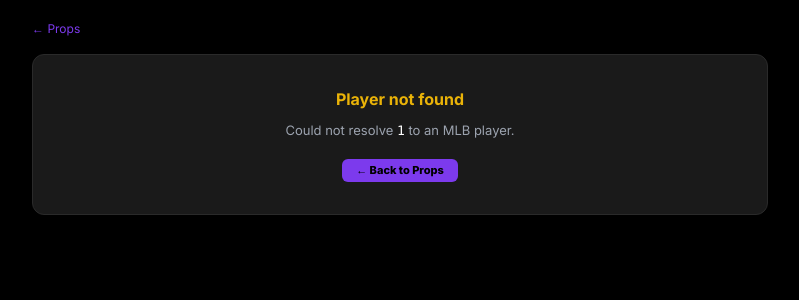
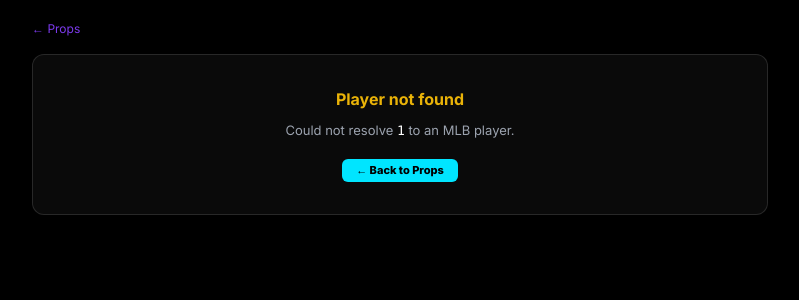
Before and after one commit to xyl5n/sports-betting-tool, a Flask app: page /player/1/1 in a window 1280 px wide. Shown: the part 57-357 px from the top of the page, without its empty margins (240-1039 px from the left). Run offline with Flask 3, Linux system fonts and the light colour scheme; data that the repository does not hold is empty; some libraries are stand-ins or nearby versions.

Commit message:
feat: OLED theme on player page + props nav links
Co-Authored-By: Claude Opus 4.8 <noreply@anthropic.com>

```diff
--- a/app/static/js/player.js
+++ b/app/static/js/player.js
@@ -260,7 +260,7 @@
     return '<div class="flex items-center gap-2 py-[5px] border-b border-[#161616] last:border-0">' +
       '<span class="text-[11px] font-bold pl-text-dim min-w-[110px]">' + esc(r.label || "") + '</span>' +
       '<span class="text-[12px] font-mono font-bold pl-text-text min-w-[50px] text-right">' + esc(v) + '</span>' +
-      '<div style="flex:1;height:6px;background:#1a1a1a;border-radius:3px;overflow:hidden;">' +
+      '<div style="flex:1;height:6px;background:#0a0a0a;border-radius:3px;overflow:hidden;">' +
         '<div style="height:100%;width:' + width + '%;background:' + col + ';"></div>' +
       '</div>' +
       '<span class="text-[11px] font-mono font-bold min-w-[28px] text-right" style="color:' + col + ';">' +
@@ -475,7 +475,7 @@
         splitLine = '<span class="text-[10.5px] italic pl-text-dim2" style="padding-left:24px;">' +
           esc(splitLabel) + ': no split data</span>';
       }
-      return '<div class="flex flex-col gap-[3px] py-2 border-b border-[#1a1a1a] last:border-0">' +
+      return '<div class="flex flex-col gap-[3px] py-2 border-b border-[#0a0a0a] last:border-0">' +
         '<div class="flex items-center gap-2">' +
           '<span class="text-[11px] font-extrabold font-mono pl-text-dim2 min-w-[16px]">' +
             esc(String(b.order || "")) + '</span>' +
@@ -492,7 +492,7 @@
   // ── Shared render helpers ─────────────────────────────────────────────
   function section(title, bodyHtml) {
     return '<div class="pl-card">' +
-      '<div class="text-[10px] font-extrabold tracking-wider" style="color:#9F67FF;letter-spacing:.8px;">' +
+      '<div class="text-[10px] font-extrabold tracking-wider" style="color:#00E5FF;letter-spacing:.8px;">' +
         esc(title) + '</div>' +
       bodyHtml +
     '</div>';
@@ -506,14 +506,14 @@
   }
   function statBox(label, value) {
     return '<div class="flex-1 flex flex-col items-center gap-[2px] py-[10px] px-3" ' +
-      'style="background:#222;border:1px solid #2a2a2a;border-radius:10px;">' +
+      'style="background:#222;border:1px solid #111111;border-radius:10px;">' +
       '<span class="text-[10px] font-bold tracking-wider pl-text-dim2">' + esc(label) + '</span>' +
       '<span class="text-[18px] font-extrabold font-mono pl-text-text">' + esc(value) + '</span>' +
     '</div>';
   }
   function statBoxColor(label, value, color) {
     return '<div class="flex-1 flex flex-col items-center gap-[2px] py-[10px] px-3" ' +
-      'style="background:#222;border:1px solid #2a2a2a;border-radius:10px;">' +
+      'style="background:#222;border:1px solid #111111;border-radius:10px;">' +
       '<span class="text-[10px] font-bold tracking-wider pl-text-dim2">' + esc(label) + '</span>' +
       '<span class="text-[18px] font-extrabold font-mono" style="color:' + color + ';">' +
         esc(value) + '</span>' +
@@ -521,8 +521,8 @@
   }
   function colorToken(name) {
     return {pos: "#22c55e", neg: "#ef4444", warn: "#eab308",
-            dim: "#9ca3af", primary: "#7C3AED",
-            primary_hi: "#9F67FF"}[name] || "#fff";
+            dim: "#9ca3af", primary: "#00E5FF",
+            primary_hi: "#00E5FF"}[name] || "#fff";
   }
 
   // ── Percentile split-pill delegation (event-delegated on the host) ────
--- a/app/static/js/props.js
+++ b/app/static/js/props.js
@@ -219,6 +219,8 @@
       ? "bg-neg text-white"
       : "bg-card text-gray-400 border border-border";
 
+    var playerSlug = (p.player || "").toLowerCase().replace(/ /g, "-");
+
     return '' +
       '<div class="prop-card' + dimmed + ' rounded-2xl bg-card border border-border overflow-hidden flex flex-col" data-idx="' + idx + '">' +
 
@@ -235,7 +237,9 @@
         '<div class="px-4 py-2 flex items-center gap-3">' +
           avatar +
           '<div class="min-w-0">' +
-            '<div class="font-bold text-[15px] truncate">' + esc(p.player || "Unknown") + '</div>' +
+            '<a href="/player/' + esc(p.sport) + '/' + esc(playerSlug) + '" class="player-name-link">' +
+              '<div class="font-bold text-[15px] truncate">' + esc(p.player || "Unknown") + '</div>' +
+            '</a>' +
             '<div class="text-[11px] text-gray-500 truncate">' +
               (p.position ? esc(p.position) : '') +
               (p.team ? (p.position ? ' · ' : '') + esc(p.team) : '') +
--- a/app/templates/player.html
+++ b/app/templates/player.html
@@ -9,23 +9,23 @@
 <style>
   .pl-text-pos{color:#22c55e;} .pl-text-neg{color:#ef4444;} .pl-text-warn{color:#eab308;}
   .pl-text-text{color:#fff;} .pl-text-dim{color:#9ca3af;} .pl-text-dim2{color:#6b7280;}
-  .pl-text-primary{color:#9F67FF;}
+  .pl-text-primary{color:#00E5FF;}
 
   .toast-stack{position:fixed;bottom:20px;right:20px;display:flex;
     flex-direction:column-reverse;gap:8px;z-index:60;pointer-events:none;max-width:calc(100vw - 40px);}
-  .toast{pointer-events:auto;background:#1a1a1a;color:#e5e7eb;border:1px solid #2a2a2a;
+  .toast{pointer-events:auto;background:#0a0a0a;color:#e5e7eb;border:1px solid rgba(255,255,255,0.12);
     border-left:4px solid #6b7280;border-radius:8px;padding:10px 14px;font-size:12.5px;
     font-weight:600;box-shadow:0 10px 30px -10px rgba(0,0,0,.6);min-width:220px;max-width:360px;
     transform:translateX(20px);opacity:0;transition:transform .18s ease,opacity .18s ease;}
   .toast.show{transform:translateX(0);opacity:1;}
   .toast.positive{border-left-color:#22c55e;} .toast.negative{border-left-color:#ef4444;}
-  .toast.info{border-left-color:#7C3AED;}
+  .toast.info{border-left-color:#00E5FF;}
 
-  .pl-card{background:#1a1a1a;border:1px solid #2a2a2a;border-radius:12px;
+  .pl-card{background:#0a0a0a;border:1px solid rgba(255,255,255,0.12);border-radius:12px;
     padding:14px;display:flex;flex-direction:column;gap:10px;}
   .pl-tab{background:transparent;color:#9ca3af;border:0;font-size:13px;font-weight:700;
     padding:8px 12px;cursor:pointer;border-bottom:2px solid transparent;}
-  .pl-tab.active{color:#9F67FF;border-bottom-color:#7C3AED;}
+  .pl-tab.active{color:#00E5FF;border-bottom-color:#00E5FF;}
   .pl-subtab{background:transparent;color:#9ca3af;border:0;font-size:12px;font-weight:700;
     padding:6px 10px;cursor:pointer;border-bottom:2px solid transparent;white-space:nowrap;}
   .pl-subtab.active{color:#22c55e;border-bottom-color:#22c55e;}
@@ -37,19 +37,19 @@
   .pl-rate-pct{font-size:14px;font-weight:800;font-family:ui-monospace,monospace;}
   .pl-rate-tag{font-size:9.5px;font-weight:700;color:#6b7280;letter-spacing:.5px;}
   .pl-chart{width:100%;height:250px;}
-  .pl-track-btn{background:#7C3AED;color:#000;font-weight:800;font-size:11px;
+  .pl-track-btn{background:#00E5FF;color:#000;font-weight:800;font-size:11px;
     padding:6px 14px;border-radius:6px;border:0;cursor:pointer;line-height:1;}
-  .pl-track-btn:hover:not(:disabled){background:#9F67FF;}
+  .pl-track-btn:hover:not(:disabled){background:#00E5FF;}
   .pl-track-btn:disabled{opacity:.65;cursor:default;}
   .pl-track-btn.is-tracked{background:#222;color:#22c55e;border:1px solid #22c55e;padding:5px 13px;}
   .pl-track-btn.is-pending{opacity:.7;cursor:progress;}
   .pl-table{width:100%;border-collapse:collapse;}
   .pl-table th{font-size:10px;font-weight:800;letter-spacing:.5px;color:#6b7280;
-    padding:6px 10px;border-bottom:1px solid #2a2a2a;white-space:nowrap;}
+    padding:6px 10px;border-bottom:1px solid rgba(255,255,255,0.12);white-space:nowrap;}
   .pl-table td{font-size:12px;font-family:ui-monospace,monospace;padding:6px 10px;
     border-bottom:1px solid #161616;white-space:nowrap;}
   .pl-empty{color:#9ca3af;font-size:12.5px;font-style:italic;text-align:center;
-    background:#1a1a1a;border:1px dashed #2a2a2a;border-radius:10px;padding:16px;}
+    background:#0a0a0a;border:1px dashed rgba(255,255,255,0.12);border-radius:10px;padding:16px;}
   .pl-skeleton{color:#6b7280;font-size:12px;font-style:italic;padding:8px 0;}
 </style>
 {% endblock %}
@@ -63,7 +63,7 @@
   <div class="pl-card" style="flex-direction:row;align-items:center;gap:14px;">
     <img src="{{ init_data.headshot }}" alt="{{ init_data.name }}"
          style="width:64px;height:64px;border-radius:50%;object-fit:cover;
-                background:#222;border:2px solid #2a2a2a;flex-shrink:0;"
+                background:#222;border:2px solid rgba(255,255,255,0.12);flex-shrink:0;"
          onerror="this.style.opacity='.3';">
     <div class="flex flex-col gap-[3px] flex-1 min-w-0">
       <div class="text-[18px] font-extrabold truncate">{{ init_data.name }}</div>
```
Also changed, not shown: app/templates/props.html (+10 -0 lines), 1 other file.
